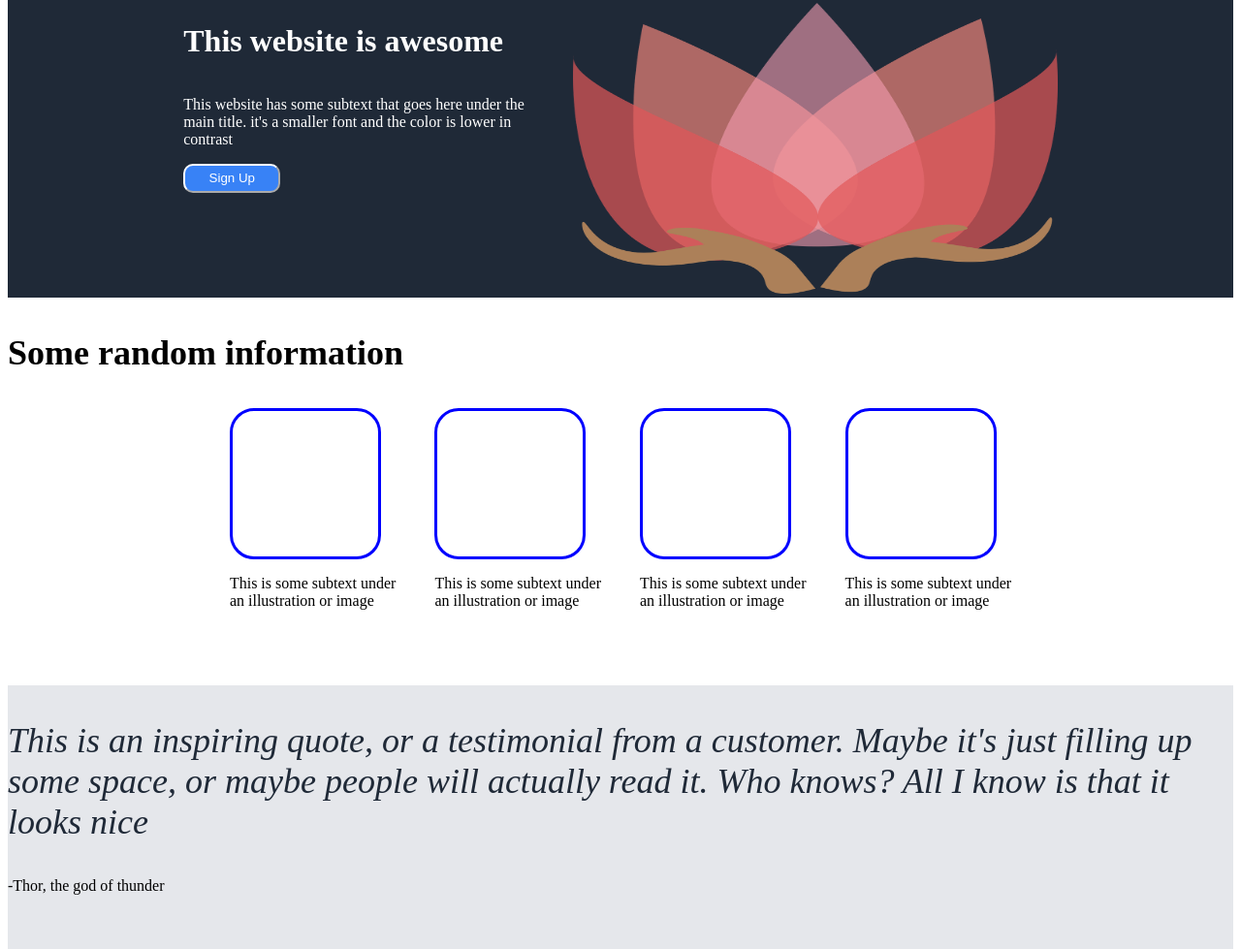
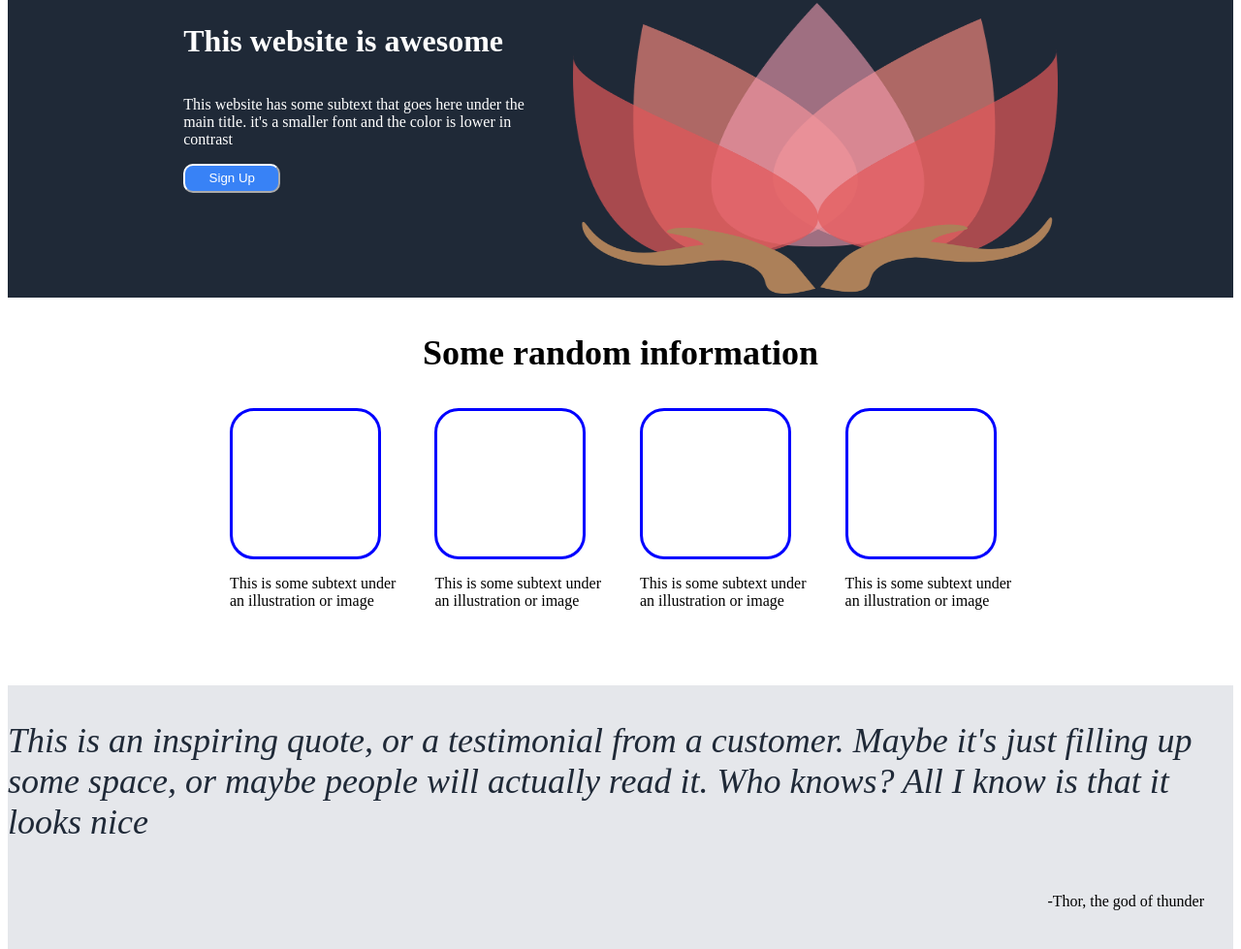
Before and after one commit to 1agoio/TOP-landing_page, a plain HTML site: page index.html in a window 1280 px wide. Shown: the part 201-1180 px from the top of the page at 97% size. Drawn offline with Linux system fonts and the light colour scheme.

Commit message:
fix positions

```diff
--- a/index.html
+++ b/index.html
@@ -35,11 +35,9 @@
 
     </div>
     <div class="information">
-        <div>
             <h3 class="info">
                 Some random information
             </h3>
-        </div>
         <div class="info-squares">
             <div>
                 <div class="square"></div>
@@ -67,9 +65,9 @@
                 Who knows? All I know is that it looks nice
             </p>
         </div>
-        <div>
+
             <p class="thor">-Thor, the god of thunder</p>
-        </div>
+
 
 
 
--- a/styles/styles.css
+++ b/styles/styles.css
@@ -4,9 +4,6 @@ body{
     align-items: stretch;
 }
 
-.header .footer {
-    background-color: #1F2937;
-}
 .header{
     flex: 1 1 500px;
     display: flex;
@@ -21,9 +18,7 @@ body{
     justify-content: space-between;
 
 }
-.header-image1{
 
-}
 .header-links{
     display: flex;
     gap: 16px;
@@ -31,9 +26,7 @@ body{
     margin: 0;
 
 }
-.link-one .link-two .link-three{
 
-}
 .down-header{
     flex: 1;
     display: flex;
@@ -72,8 +65,11 @@ body{
     gap: 40px;
 }
 .inspiration-quote{
+
     flex: 1 1 350px;
+    display: flex;
     background-color: #E5E7EB;
+    flex-direction: column;
 }
 .inspiring-quote{
     font-style: italic;
@@ -101,11 +97,10 @@ body{
     font-size: 36px;
     font-weight: 800;
 }
-.ins{
 
-}
-.thor{
+.inspiration-quote .thor{
     align-self: self-end;
+    margin-right: 30px;
 }
 .rect{
     background-color: #3882F6;
@@ -126,6 +121,6 @@ body{
 
 
 }
-.right{
-
+.information .info {
+    align-self: center;
 }
```
